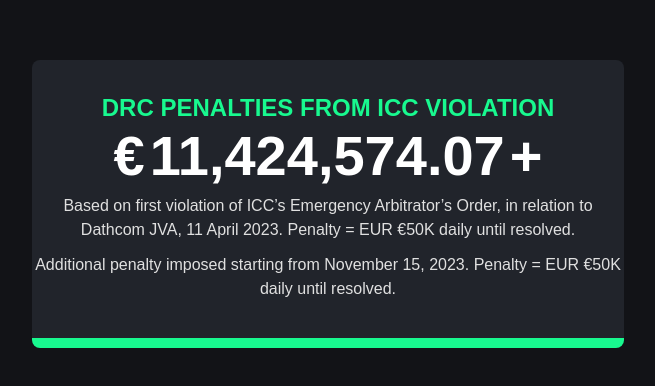
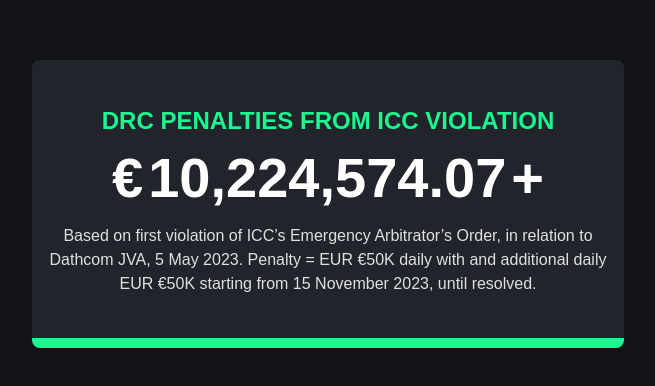
Before and after one commit to Spikerama/ICC_DRC_Penalties_2.0, a plain HTML site: page index.html in a window 1280 px wide. Shown: the part 228-614 px from the top of the page, without its empty margins (312-967 px from the left). Drawn offline with Linux system fonts and the light colour scheme.

Commit message:
Update index.html

```diff
--- a/index.html
+++ b/index.html
@@ -122,13 +122,13 @@
           <span>€</span><span id="count">0</span><span>+</span>
         </div>
       </div>
-      <span class="text">Based on first violation of ICC’s Emergency Arbitrator’s Order, in relation to Dathcom JVA, 11 April 2023. Penalty = EUR €50K daily until resolved.
+      <span class="text">Based on first violation of ICC’s Emergency Arbitrator’s Order, in relation to Dathcom JVA, 5 May 2023. Penalty = EUR €50K daily with and additional daily EUR €50K starting from 15 November 2023, until resolved.
       </span>
-      <span class="text">Additional penalty imposed starting from November 15, 2023. Penalty = EUR €50K daily until resolved.</span>
+
 
       <script>
         // set start date as April 11, 2023 for the first penalty
-        const startDate1 = new Date("April 11, 2023 00:00:00");
+        const startDate1 = new Date("May 5, 2023 00:00:00");
         // set start date as November 15, 2023 for the second penalty
         const startDate2 = new Date("November 15, 2023 00:00:00");
 
```
